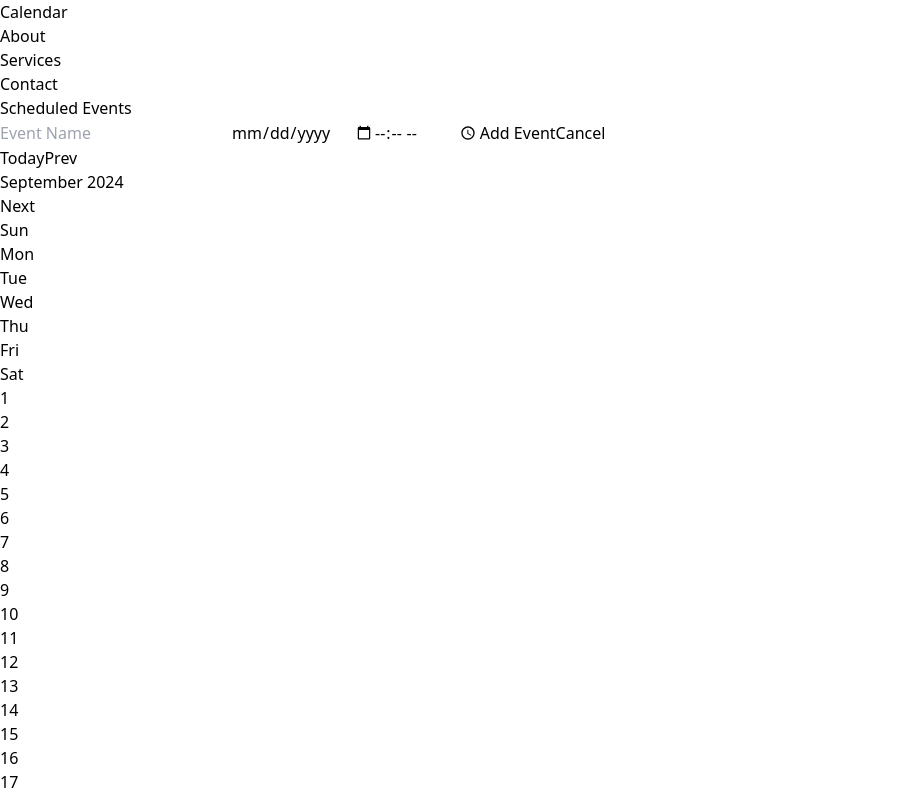
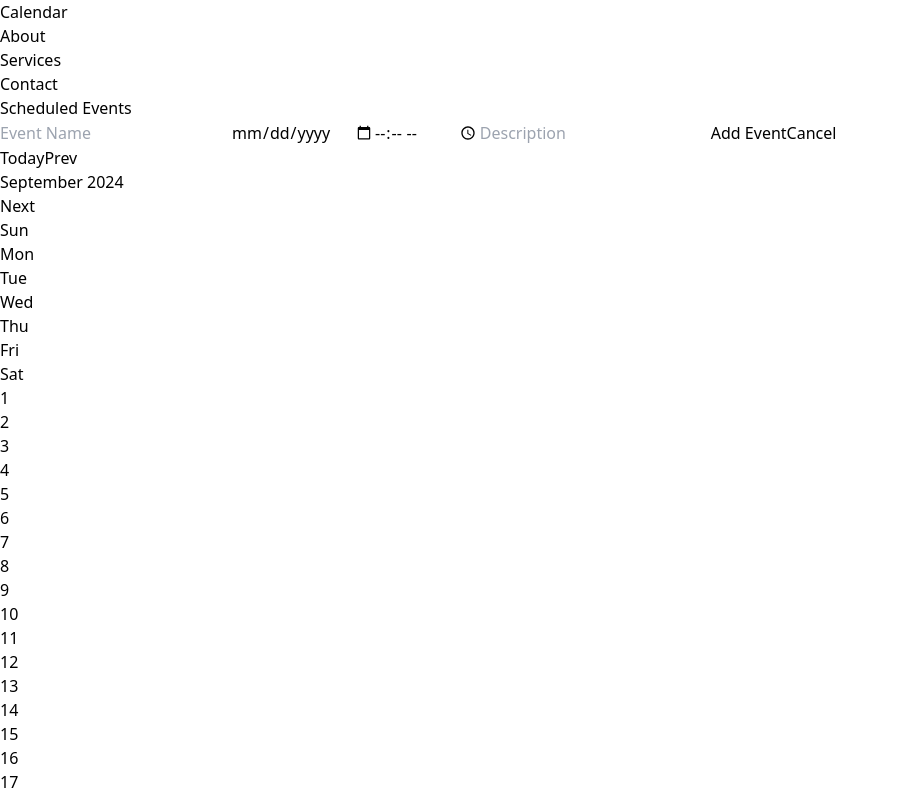
Before and after one commit to Timezoro/Calendar-react, a React (Vite) app in the folder Calendar project/: page / in a window 1280 px wide. Both pictures are taken after a click on the button "Add Event". Shown: the top 800 px of the page, without its empty margins (0-898 px from the left). Built offline with nearby package versions, Linux system fonts and the light colour scheme.

Commit message:
Add desc

```diff
--- a/Calendar project/src/App.jsx
+++ b/Calendar project/src/App.jsx
@@ -12,11 +12,11 @@ function App() {
   };
 
   return (
-    <div className="max-h-full">
+    <div className="max-h-full max-w-full">
       {/* NavBar at the top */}
       <NavBar />
       {/* Main content area with grid layout */}
-      <div className="grid grid-cols-12 gap-4 p-4">
+      <div className="grid grid-cols-12 gap-5 p-4">
         {/* EventBar on the left (col-span-3) */}
         <div className="col-span-3">
           <EventBar events={events} onAddEvent={addEvent} />
--- a/Calendar project/src/components/Eventbar-left.jsx
+++ b/Calendar project/src/components/Eventbar-left.jsx
@@ -5,13 +5,14 @@ const EventBar = ({ events, onAddEvent }) => {
   const [eventName, setEventName] = useState('');
   const [eventDate, setEventDate] = useState('');
   const [eventTime, setEventTime] = useState('');
-
+  const [eventDesciption,setEventDesciption] = useState('');
   const handleAddEvent = () => {
-    if (eventName && eventDate && eventTime) {
-      onAddEvent({ name: eventName, date: eventDate, time: eventTime });
+    if (eventName && eventDate && eventTime && eventDesciption) {
+      onAddEvent({ name: eventName, date: eventDate, time: eventTime, desc: eventDesciption });
       setEventName('');
       setEventDate('');
       setEventTime('');
+      setEventDesciption('')
       setShowAddEventForm(false);  // Hide the form after adding an event
     }
   };
@@ -42,8 +43,15 @@ const EventBar = ({ events, onAddEvent }) => {
             value={eventTime}
             onChange={(e) => setEventTime(e.target.value)}
           />
+          <input
+              type="text"
+              placeholder="Description"
+              className="p-2 border rounded mb-2 w-full"
+              value={eventDesciption}
+              onChange={(e) => setEventDesciption(e.target.value)}  // Corrected "onChange"
+          />
           <button
-            className="bg-cyan-500 text-white px-4 py-2 rounded mt-2 w-full"
+            className="bg-red-500 text-white px-4 py-2 rounded mt-2 w-full"
             onClick={handleAddEvent}
           >
             Add Event
@@ -63,7 +71,7 @@ const EventBar = ({ events, onAddEvent }) => {
             <ul className="mt-4">
               {events.map((event, index) => (
                 <li key={index} className="border-b border-gray-300 py-2">
-                  <strong>{event.name}</strong> - {event.date} at {event.time}
+                  <strong>{event.name}</strong> - {event.date} at {event.time} until
                 </li>
               ))}
             </ul>
```
